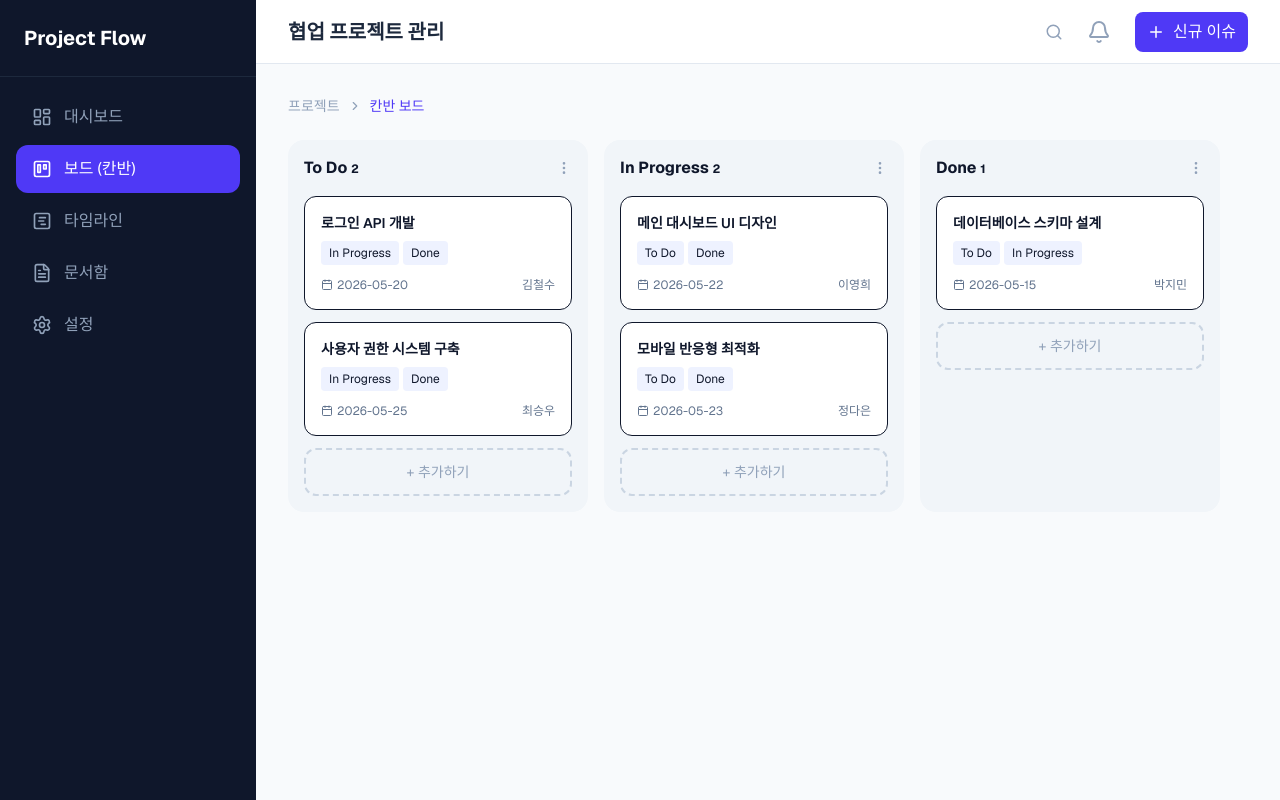
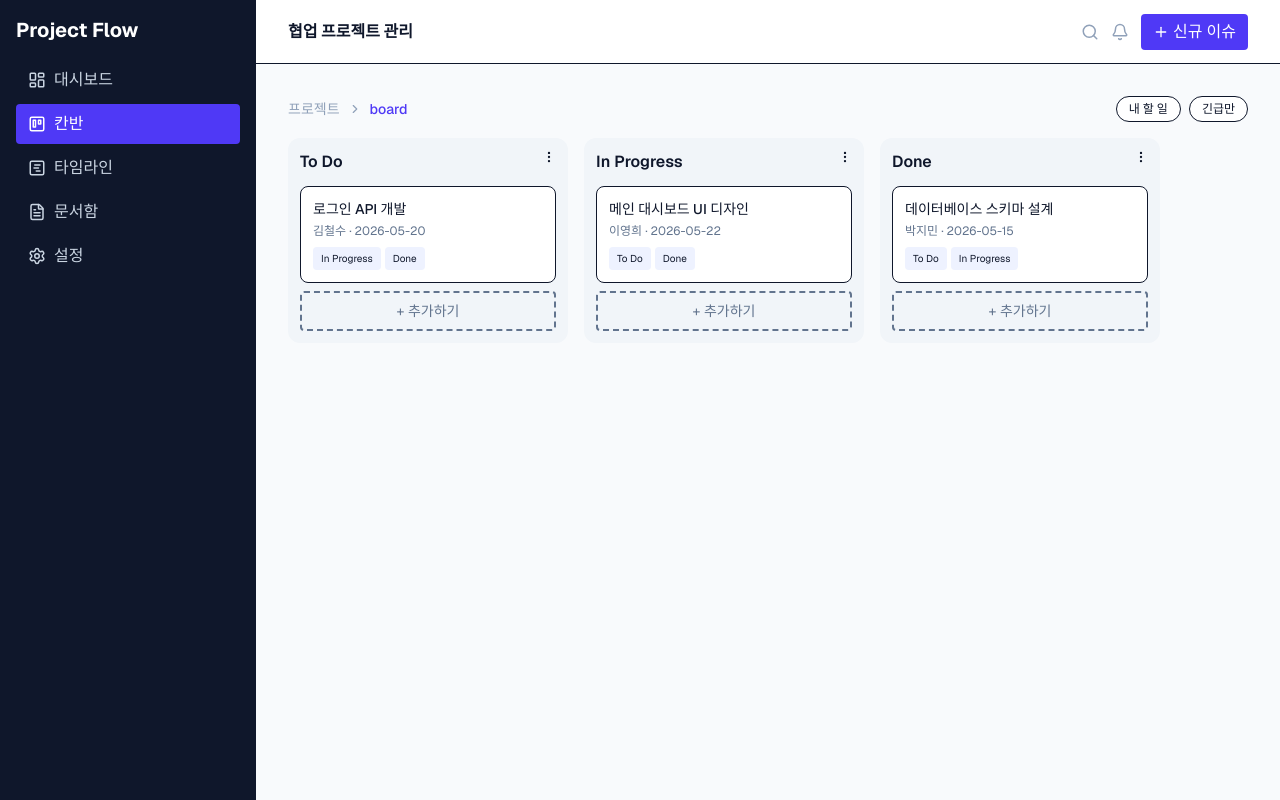
Before and after one commit to redshine0419-star/saasclaude, a Next.js app: page / in a window 1280 px wide. Built offline with nearby package versions, Linux system fonts and the light colour scheme.

Commit message:
feat: refine collaboration MVP with persistence and practical filters

```diff
--- a/app/page.tsx
+++ b/app/page.tsx
@@ -24,6 +24,7 @@ import {
 
 type Status = 'To Do' | 'In Progress' | 'Done';
 type Priority = 'Low' | 'Medium' | 'High';
+type View = 'dashboard' | 'board' | 'timeline' | 'docs' | 'settings';
 
 type Issue = {
   id: number;
@@ -34,53 +35,64 @@ type Issue = {
   dueDate: string;
 };
 
+const STORAGE_KEY = 'project-flow-issues-v1';
 const COLUMNS: Status[] = ['To Do', 'In Progress', 'Done'];
+const TEAM_MEMBERS = ['나', '김철수', '이영희', '박지민'];
 
 const INITIAL_ISSUES: Issue[] = [
   { id: 1, title: '로그인 API 개발', status: 'To Do', priority: 'High', assignee: '김철수', dueDate: '2026-05-20' },
   { id: 2, title: '메인 대시보드 UI 디자인', status: 'In Progress', priority: 'Medium', assignee: '이영희', dueDate: '2026-05-22' },
   { id: 3, title: '데이터베이스 스키마 설계', status: 'Done', priority: 'High', assignee: '박지민', dueDate: '2026-05-15' },
-  { id: 4, title: '사용자 권한 시스템 구축', status: 'To Do', priority: 'Low', assignee: '최승우', dueDate: '2026-05-25' },
-  { id: 5, title: '모바일 반응형 최적화', status: 'In Progress', priority: 'Medium', assignee: '정다은', dueDate: '2026-05-23' },
 ];
-
-type View = 'dashboard' | 'board' | 'timeline' | 'docs' | 'settings';
 
 export default function App() {
   const [activeView, setActiveView] = useState<View>('board');
   const [issues, setIssues] = useState<Issue[]>(INITIAL_ISSUES);
   const [isModalOpen, setIsModalOpen] = useState(false);
   const [isSidebarOpen, setIsSidebarOpen] = useState(false);
-  const [newTask, setNewTask] = useState<Omit<Issue, 'id' | 'dueDate'>>({
-    title: '',
-    status: 'To Do',
-    priority: 'Medium',
-    assignee: '나',
+  const [myOnly, setMyOnly] = useState(false);
+  const [urgentOnly, setUrgentOnly] = useState(false);
+  const [newTask, setNewTask] = useState<Omit<Issue, 'id'>>({
+    title: '', status: 'To Do', priority: 'Medium', assignee: '나', dueDate: new Date().toISOString().slice(0, 10),
   });
 
   useEffect(() => {
-    const onResize = () => {
-      if (window.innerWidth >= 1024) setIsSidebarOpen(false);
-    };
+    try {
+      const saved = localStorage.getItem(STORAGE_KEY);
+      if (saved) setIssues(JSON.parse(saved));
+    } catch {
+      setIssues(INITIAL_ISSUES);
+    }
+  }, []);
+
+  useEffect(() => {
+    localStorage.setItem(STORAGE_KEY, JSON.stringify(issues));
+  }, [issues]);
+
+  useEffect(() => {
+    const onResize = () => window.innerWidth >= 1024 && setIsSidebarOpen(false);
     window.addEventListener('resize', onResize);
     return () => window.removeEventListener('resize', onResize);
   }, []);
 
+  const filteredIssues = useMemo(() => {
+    let data = [...issues];
+    if (myOnly) data = data.filter((i) => i.assignee === '나');
+    if (urgentOnly) data = data.filter((i) => i.priority === 'High' && i.status !== 'Done');
+    return data;
+  }, [issues, myOnly, urgentOnly]);
+
   const kpi = useMemo(() => ({
     todo: issues.filter((i) => i.status !== 'Done').length,
     urgent: issues.filter((i) => i.priority === 'High' && i.status !== 'Done').length,
+    mine: issues.filter((i) => i.assignee === '나' && i.status !== 'Done').length,
   }), [issues]);
 
   const handleAddIssue = (e: React.FormEvent) => {
     e.preventDefault();
     if (!newTask.title.trim()) return;
-    const task: Issue = {
-      ...newTask,
-      id: Date.now(),
-      dueDate: new Date().toISOString().split('T')[0],
-    };
-    setIssues((prev) => [...prev, task]);
-    setNewTask({ title: '', status: 'To Do', priority: 'Medium', assignee: '나' });
+    setIssues((prev) => [...prev, { ...newTask, id: Date.now() }]);
+    setNewTask({ title: '', status: 'To Do', priority: 'Medium', assignee: '나', dueDate: new Date().toISOString().slice(0, 10) });
     setIsModalOpen(false);
   };
 
@@ -90,59 +102,43 @@ export default function App() {
 
   return (
     <div className="min-h-screen bg-slate-50 font-sans text-slate-900 overflow-x-hidden">
-      <Sidebar
-        activeView={activeView}
-        isSidebarOpen={isSidebarOpen}
-        setActiveView={setActiveView}
-        setIsSidebarOpen={setIsSidebarOpen}
-      />
+      <Sidebar activeView={activeView} isSidebarOpen={isSidebarOpen} setActiveView={setActiveView} setIsSidebarOpen={setIsSidebarOpen} />
       <Header setIsSidebarOpen={setIsSidebarOpen} setIsModalOpen={setIsModalOpen} />
 
       <main className="pt-20 lg:pt-24 p-4 lg:p-8 min-h-screen transition-all duration-300 lg:ml-64">
         <div className="max-w-7xl mx-auto">
-          <div className="flex items-center gap-2 text-[11px] lg:text-sm text-slate-400 mb-4 lg:mb-6 overflow-hidden">
-            <span className="truncate">프로젝트</span>
-            <ChevronRight size={14} className="flex-shrink-0" />
-            <span className="text-indigo-600 font-medium truncate">
-              {activeView === 'dashboard' ? '대시보드' : activeView === 'board' ? '칸반 보드' : activeView === 'timeline' ? '타임라인' : '준비 중'}
-            </span>
+          <div className="flex items-center justify-between gap-3 mb-4">
+            <div className="flex items-center gap-2 text-sm text-slate-400">
+              <span>프로젝트</span><ChevronRight size={14} /><span className="text-indigo-600 font-medium">{activeView}</span>
+            </div>
+            <div className="flex items-center gap-2 text-xs">
+              <button onClick={() => setMyOnly((v) => !v)} className={`px-3 py-1 rounded-full border ${myOnly ? 'bg-indigo-600 text-white' : 'bg-white'}`}>내 할 일</button>
+              <button onClick={() => setUrgentOnly((v) => !v)} className={`px-3 py-1 rounded-full border ${urgentOnly ? 'bg-rose-600 text-white' : 'bg-white'}`}>긴급만</button>
+            </div>
           </div>
 
-          {activeView === 'dashboard' && <DashboardView issues={issues} todo={kpi.todo} urgent={kpi.urgent} />}
-          {activeView === 'board' && <BoardView issues={issues} moveIssue={moveIssue} setIsModalOpen={setIsModalOpen} setNewTask={setNewTask} newTask={newTask} />}
-          {activeView === 'timeline' && <TimelineView issues={issues} />}
-
-          {(activeView === 'docs' || activeView === 'settings') && (
-            <div className="flex flex-col items-center justify-center h-[50vh] text-slate-400 px-4 text-center">
-              <div className="w-16 h-16 bg-slate-100 rounded-full flex items-center justify-center mb-4"><Clock size={32} /></div>
-              <p className="text-base lg:text-lg font-medium">준비 중인 기능입니다.</p>
-              <button onClick={() => setActiveView('board')} className="mt-4 text-indigo-600 font-bold">보드로 돌아가기</button>
-            </div>
-          )}
+          {activeView === 'dashboard' && <DashboardView issues={filteredIssues} kpi={kpi} />}
+          {activeView === 'board' && <BoardView issues={filteredIssues} moveIssue={moveIssue} setIsModalOpen={setIsModalOpen} />}
+          {activeView === 'timeline' && <TimelineView issues={filteredIssues} />}
+          {(activeView === 'docs' || activeView === 'settings') && <Placeholder setActiveView={setActiveView} />}
         </div>
       </main>
 
       {isModalOpen && (
-        <div className="fixed inset-0 bg-slate-900/60 backdrop-blur-sm z-[100] flex items-center justify-center p-4">
-          <div className="bg-white rounded-2xl lg:rounded-3xl w-full max-w-md shadow-2xl overflow-hidden">
-            <div className="p-5 lg:p-6 border-b border-slate-100 flex items-center justify-between bg-slate-50/50">
-              <h3 className="text-lg lg:text-xl font-bold">신규 이슈 생성</h3>
-              <button onClick={() => setIsModalOpen(false)} className="text-slate-400 hover:text-slate-600 p-1"><X size={20} /></button>
-            </div>
-            <form onSubmit={handleAddIssue} className="p-5 lg:p-6 space-y-4">
-              <input autoFocus type="text" value={newTask.title} onChange={(e) => setNewTask({ ...newTask, title: e.target.value })} className="w-full px-4 py-3 rounded-xl border border-slate-200" placeholder="무엇을 해야 하나요?" />
-              <div className="grid grid-cols-2 gap-4">
-                <select value={newTask.status} onChange={(e) => setNewTask({ ...newTask, status: e.target.value as Status })} className="w-full px-3 py-2.5 rounded-xl border border-slate-200 bg-white">
-                  {COLUMNS.map((c) => <option key={c} value={c}>{c}</option>)}
-                </select>
-                <select value={newTask.priority} onChange={(e) => setNewTask({ ...newTask, priority: e.target.value as Priority })} className="w-full px-3 py-2.5 rounded-xl border border-slate-200 bg-white">
-                  <option value="Low">Low</option><option value="Medium">Medium</option><option value="High">High</option>
-                </select>
+        <div className="fixed inset-0 bg-slate-900/60 z-[100] flex items-center justify-center p-4">
+          <div className="bg-white rounded-2xl w-full max-w-md shadow-2xl">
+            <form onSubmit={handleAddIssue} className="p-5 space-y-3">
+              <div className="flex justify-between items-center"><h3 className="font-bold">신규 이슈 생성</h3><button type="button" onClick={() => setIsModalOpen(false)}><X size={18} /></button></div>
+              <input value={newTask.title} onChange={(e) => setNewTask({ ...newTask, title: e.target.value })} placeholder="제목" className="w-full px-3 py-2 border rounded" />
+              <div className="grid grid-cols-2 gap-2">
+                <select value={newTask.status} onChange={(e) => setNewTask({ ...newTask, status: e.target.value as Status })} className="px-3 py-2 border rounded">{COLUMNS.map((c) => <option key={c} value={c}>{c}</option>)}</select>
+                <select value={newTask.priority} onChange={(e) => setNewTask({ ...newTask, priority: e.target.value as Priority })} className="px-3 py-2 border rounded"><option>Low</option><option>Medium</option><option>High</option></select>
               </div>
-              <div className="pt-4 flex gap-3">
-                <button type="button" onClick={() => setIsModalOpen(false)} className="flex-1 py-2.5 border border-slate-200 rounded-xl">취소</button>
-                <button type="submit" className="flex-1 py-2.5 bg-indigo-600 text-white rounded-xl">생성하기</button>
+              <div className="grid grid-cols-2 gap-2">
+                <select value={newTask.assignee} onChange={(e) => setNewTask({ ...newTask, assignee: e.target.value })} className="px-3 py-2 border rounded">{TEAM_MEMBERS.map((m) => <option key={m}>{m}</option>)}</select>
+                <input type="date" value={newTask.dueDate} onChange={(e) => setNewTask({ ...newTask, dueDate: e.target.value })} className="px-3 py-2 border rounded" />
               </div>
+              <button className="w-full bg-indigo-600 text-white py-2 rounded">생성하기</button>
             </form>
           </div>
         </div>
@@ -151,51 +147,52 @@ export default function App() {
   );
 }
 
-function Sidebar({ activeView, isSidebarOpen, setActiveView, setIsSidebarOpen }: {
-  activeView: View; isSidebarOpen: boolean; setActiveView: (view: View) => void; setIsSidebarOpen: (open: boolean) => void;
-}) {
+function Sidebar({ activeView, isSidebarOpen, setActiveView, setIsSidebarOpen }: { activeView: View; isSidebarOpen: boolean; setActiveView: (v: View) => void; setIsSidebarOpen: (v: boolean) => void; }) {
   const nav: { id: View; icon: React.ReactNode; label: string }[] = [
-    { id: 'dashboard', icon: <LayoutDashboard size={20} />, label: '대시보드' },
-    { id: 'board', icon: <Trello size={20} />, label: '보드 (칸반)' },
-    { id: 'timeline', icon: <GanttChartSquare size={20} />, label: '타임라인' },
-    { id: 'docs', icon: <FileText size={20} />, label: '문서함' },
-    { id: 'settings', icon: <Settings size={20} />, label: '설정' },
+    { id: 'dashboard', icon: <LayoutDashboard size={18} />, label: '대시보드' },
+    { id: 'board', icon: <Trello size={18} />, label: '칸반' },
+    { id: 'timeline', icon: <GanttChartSquare size={18} />, label: '타임라인' },
+    { id: 'docs', icon: <FileText size={18} />, label: '문서함' },
+    { id: 'settings', icon: <Settings size={18} />, label: '설정' },
   ];
-
   return <>
     {isSidebarOpen && <div className="fixed inset-0 bg-black/50 z-40 lg:hidden" onClick={() => setIsSidebarOpen(false)} />}
-    <div className={`fixed left-0 top-0 h-screen bg-slate-900 text-white flex flex-col z-50 transition-transform duration-300 w-64 ${isSidebarOpen ? 'translate-x-0' : '-translate-x-full lg:translate-x-0'}`}>
-      <div className="p-6 text-xl font-bold flex items-center justify-between border-b border-slate-800"><span>Project Flow</span><button onClick={() => setIsSidebarOpen(false)} className="lg:hidden text-slate-400"><X size={20} /></button></div>
-      <nav className="flex-1 p-4 space-y-1">{nav.map((n) => <button key={n.id} onClick={() => { setActiveView(n.id); setIsSidebarOpen(false); }} className={`w-full flex items-center gap-3 px-4 py-3 rounded-xl ${activeView === n.id ? 'bg-indigo-600' : 'text-slate-400 hover:bg-slate-800 hover:text-white'}`}>{n.icon}<span>{n.label}</span></button>)}</nav>
+    <div className={`fixed left-0 top-0 h-screen bg-slate-900 text-white z-50 w-64 p-4 transition-transform ${isSidebarOpen ? 'translate-x-0' : '-translate-x-full lg:translate-x-0'}`}>
+      <div className="text-xl font-bold mb-4">Project Flow</div>
+      <nav className="space-y-1">{nav.map((n) => <button key={n.id} onClick={() => { setActiveView(n.id); setIsSidebarOpen(false); }} className={`w-full text-left px-3 py-2 rounded flex items-center gap-2 ${activeView === n.id ? 'bg-indigo-600' : 'text-slate-300 hover:bg-slate-800'}`}>{n.icon}{n.label}</button>)}</nav>
     </div>
   </>;
 }
 
-function Header({ setIsSidebarOpen, setIsModalOpen }: { setIsSidebarOpen: (open: boolean) => void; setIsModalOpen: (open: boolean) => void; }) {
-  return <header className="h-16 bg-white border-b border-slate-200 fixed top-0 right-0 left-0 lg:left-64 z-30 flex items-center justify-between px-4 lg:px-8">
-    <div className="flex items-center gap-3"><button onClick={() => setIsSidebarOpen(true)} className="p-2 hover:bg-slate-100 rounded-lg lg:hidden text-slate-600"><Menu size={20} /></button><h2 className="text-base lg:text-xl font-bold text-slate-800">협업 프로젝트 관리</h2></div>
-    <div className="flex items-center gap-2 lg:gap-6"><Search className="hidden xl:block text-slate-400" size={18} /><Bell className="text-slate-400" size={24} /><button onClick={() => setIsModalOpen(true)} className="bg-indigo-600 text-white px-3 py-2 rounded-lg flex items-center gap-2"><Plus size={18} />신규 이슈</button></div>
+function Header({ setIsSidebarOpen, setIsModalOpen }: { setIsSidebarOpen: (v: boolean) => void; setIsModalOpen: (v: boolean) => void; }) {
+  return <header className="h-16 bg-white border-b fixed top-0 right-0 left-0 lg:left-64 z-30 flex items-center justify-between px-4 lg:px-8">
+    <div className="flex items-center gap-2"><button onClick={() => setIsSidebarOpen(true)} className="lg:hidden"><Menu size={20} /></button><h2 className="font-bold">협업 프로젝트 관리</h2></div>
+    <div className="flex items-center gap-3"><Search size={18} className="text-slate-400" /><Bell size={18} className="text-slate-400" /><button onClick={() => setIsModalOpen(true)} className="bg-indigo-600 text-white px-3 py-1.5 rounded flex items-center gap-1"><Plus size={16} />신규 이슈</button></div>
   </header>;
 }
 
-function DashboardView({ issues, todo, urgent }: { issues: Issue[]; todo: number; urgent: number; }) {
-  return <div className="space-y-6"><div className="grid grid-cols-1 sm:grid-cols-2 lg:grid-cols-4 gap-4 lg:gap-6">
-    <StatCard title="진행률" value="65%" icon={<CheckCircle2 className="text-emerald-500" />} />
-    <StatCard title="미완료 이슈" value={todo} icon={<Clock className="text-indigo-500" />} />
-    <StatCard title="긴급" value={String(urgent)} icon={<AlertCircle className="text-red-500" />} />
-    <StatCard title="참여 팀원" value="3" icon={<User className="text-slate-500" />} />
+function DashboardView({ issues, kpi }: { issues: Issue[]; kpi: { todo: number; urgent: number; mine: number } }) {
+  return <div className="space-y-4"><div className="grid grid-cols-2 lg:grid-cols-4 gap-3">
+    <StatCard title="미완료" value={kpi.todo} icon={<Clock size={16} />} />
+    <StatCard title="긴급" value={kpi.urgent} icon={<AlertCircle size={16} />} />
+    <StatCard title="내 할 일" value={kpi.mine} icon={<User size={16} />} />
+    <StatCard title="완료율" value={`${issues.length ? Math.round((issues.filter((i) => i.status === 'Done').length / issues.length) * 100) : 0}%`} icon={<CheckCircle2 size={16} />} />
   </div>
-  <div className="bg-white p-5 rounded-2xl border border-slate-200"><h3 className="font-bold mb-4">나의 할 일</h3>{issues.slice(0, 5).map((issue) => <div key={issue.id} className="flex items-center justify-between p-3 bg-slate-50 rounded-xl mb-2"><span className="text-sm font-medium">{issue.title}</span><span className="text-xs">{issue.priority}</span></div>)}</div></div>;
+  <div className="bg-white rounded-xl border p-4"><h3 className="font-bold mb-2">오늘 확인할 일</h3>{issues.slice(0, 5).map((i) => <div key={i.id} className="flex justify-between text-sm py-2 border-b last:border-0"><span>{i.title}</span><span>{i.assignee}</span></div>)}</div></div>;
 }
 
-function BoardView({ issues, moveIssue, setIsModalOpen, setNewTask, newTask }: { issues: Issue[]; moveIssue: (id: number, s: Status) => void; setIsModalOpen: (open: boolean) => void; setNewTask: (task: Omit<Issue, 'id' | 'dueDate'>) => void; newTask: Omit<Issue, 'id' | 'dueDate'>; }) {
-  return <div className="flex gap-4 overflow-x-auto pb-4 h-full snap-x">{COLUMNS.map((col) => <div key={col} className="min-w-[300px] bg-slate-100 rounded-2xl p-4"><div className="flex items-center justify-between mb-4"><h3 className="font-bold">{col} <span className="text-xs">{issues.filter((i) => i.status === col).length}</span></h3><MoreVertical size={16} className="text-slate-400" /></div>{issues.filter((i) => i.status === col).map((issue) => <div key={issue.id} className="bg-white p-4 rounded-xl mb-3 border"><h4 className="text-sm font-semibold mb-2">{issue.title}</h4><div className="flex gap-1">{COLUMNS.filter((c) => c !== col).map((c) => <button key={c} onClick={() => moveIssue(issue.id, c)} className="text-xs bg-indigo-50 px-2 py-1 rounded">{c}</button>)}</div><div className="flex items-center justify-between mt-3 text-xs text-slate-500"><span className="flex items-center gap-1"><Calendar size={12} />{issue.dueDate}</span><span>{issue.assignee}</span></div></div>)}<button onClick={() => { setNewTask({ ...newTask, status: col }); setIsModalOpen(true); }} className="w-full py-3 border-2 border-dashed border-slate-300 rounded-xl text-slate-400 text-sm">+ 추가하기</button></div>)}</div>;
+function BoardView({ issues, moveIssue, setIsModalOpen }: { issues: Issue[]; moveIssue: (id: number, s: Status) => void; setIsModalOpen: (v: boolean) => void }) {
+  return <div className="flex gap-4 overflow-x-auto">{COLUMNS.map((col) => <div key={col} className="min-w-[280px] bg-slate-100 rounded-xl p-3"><div className="flex justify-between mb-3"><h3 className="font-semibold">{col}</h3><MoreVertical size={14} /></div>{issues.filter((i) => i.status === col).map((i) => <div key={i.id} className="bg-white rounded-lg p-3 mb-2 border"><div className="text-sm font-medium">{i.title}</div><div className="text-xs text-slate-500 mt-1">{i.assignee} · {i.dueDate}</div><div className="flex gap-1 mt-2">{COLUMNS.filter((c) => c !== col).map((c) => <button key={c} onClick={() => moveIssue(i.id, c)} className="text-[10px] px-2 py-1 bg-indigo-50 rounded">{c}</button>)}</div></div>)}<button onClick={() => setIsModalOpen(true)} className="w-full border-2 border-dashed rounded py-2 text-sm text-slate-500">+ 추가하기</button></div>)}</div>;
 }
 
 function TimelineView({ issues }: { issues: Issue[] }) {
-  return <div className="bg-white rounded-2xl border border-slate-200 overflow-hidden"><div className="p-4 border-b border-slate-100 flex items-center justify-between bg-slate-50"><div className="flex items-center gap-2 text-sm text-slate-600"><Filter size={16} />필터</div><div className="text-sm font-medium text-slate-600">2026년 5월</div></div><table className="w-full text-left min-w-[700px]"><thead><tr className="text-xs"><th className="px-4 py-3">이슈명</th><th className="px-4 py-3">담당자</th><th className="px-4 py-3">상태</th></tr></thead><tbody>{issues.map((issue) => <tr key={issue.id} className="border-t"><td className="px-4 py-3">{issue.title}</td><td className="px-4 py-3">{issue.assignee}</td><td className="px-4 py-3">{issue.status}</td></tr>)}</tbody></table></div>;
+  return <div className="bg-white rounded-xl border overflow-hidden"><div className="p-3 bg-slate-50 border-b flex items-center gap-2 text-sm"><Filter size={14} />마감일 기준</div><table className="w-full text-sm"><thead><tr className="text-left"><th className="p-3">이슈</th><th>담당자</th><th>마감일</th><th>상태</th></tr></thead><tbody>{[...issues].sort((a, b) => a.dueDate.localeCompare(b.dueDate)).map((i) => <tr key={i.id} className="border-t"><td className="p-3">{i.title}</td><td>{i.assignee}</td><td>{i.dueDate}</td><td>{i.status}</td></tr>)}</tbody></table></div>;
+}
+
+function Placeholder({ setActiveView }: { setActiveView: (v: View) => void }) {
+  return <div className="h-[40vh] flex flex-col items-center justify-center text-slate-500"><Clock /><p className="mt-2">준비 중인 기능입니다.</p><button onClick={() => setActiveView('board')} className="mt-2 text-indigo-600">보드로 이동</button></div>;
 }
 
 function StatCard({ title, value, icon }: { title: string; value: string | number; icon: React.ReactNode }) {
-  return <div className="bg-white p-5 rounded-2xl border border-slate-200"><div className="flex items-center justify-between mb-3"><span className="text-sm text-slate-500">{title}</span><div className="p-2 bg-slate-50 rounded-lg">{icon}</div></div><div className="text-2xl font-bold text-slate-800">{value}</div></div>;
+  return <div className="bg-white rounded-xl border p-4"><div className="flex justify-between"><span className="text-sm text-slate-500">{title}</span>{icon}</div><div className="text-2xl font-bold mt-2">{value}</div></div>;
 }
```
